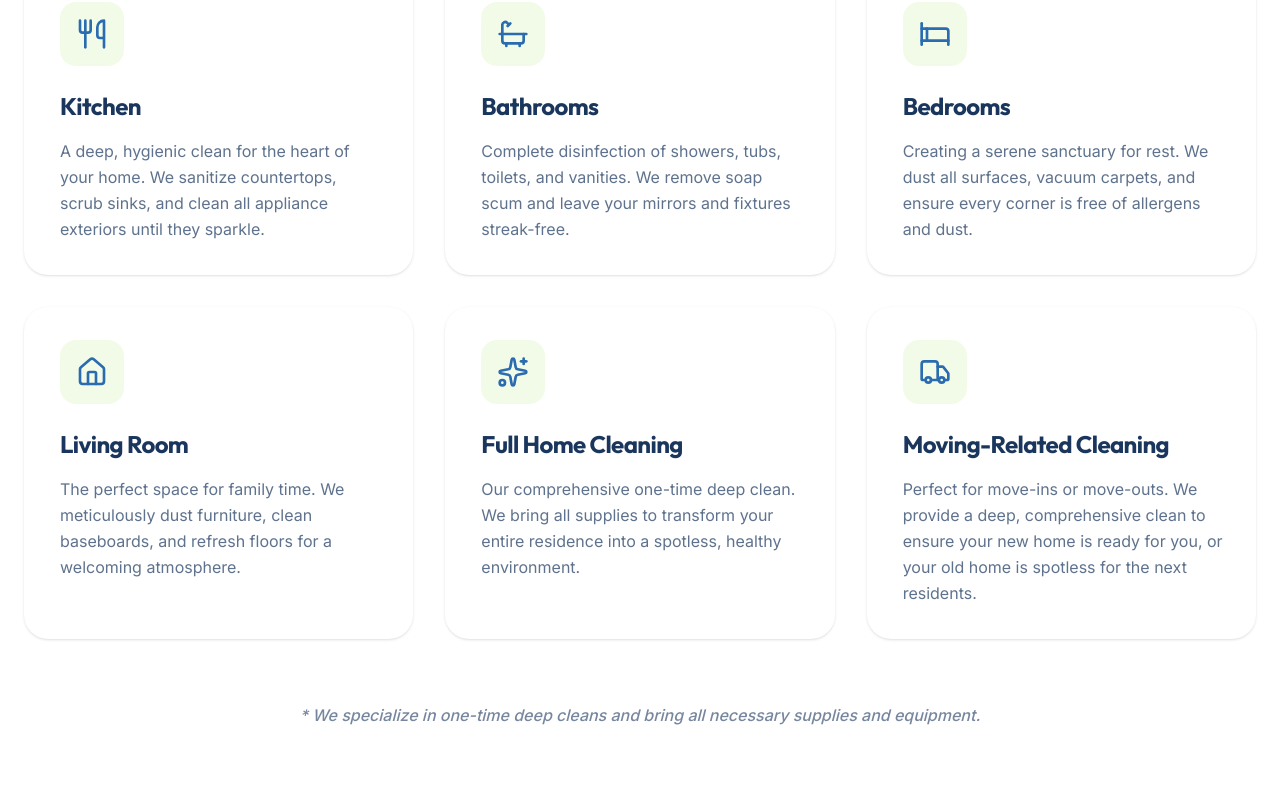
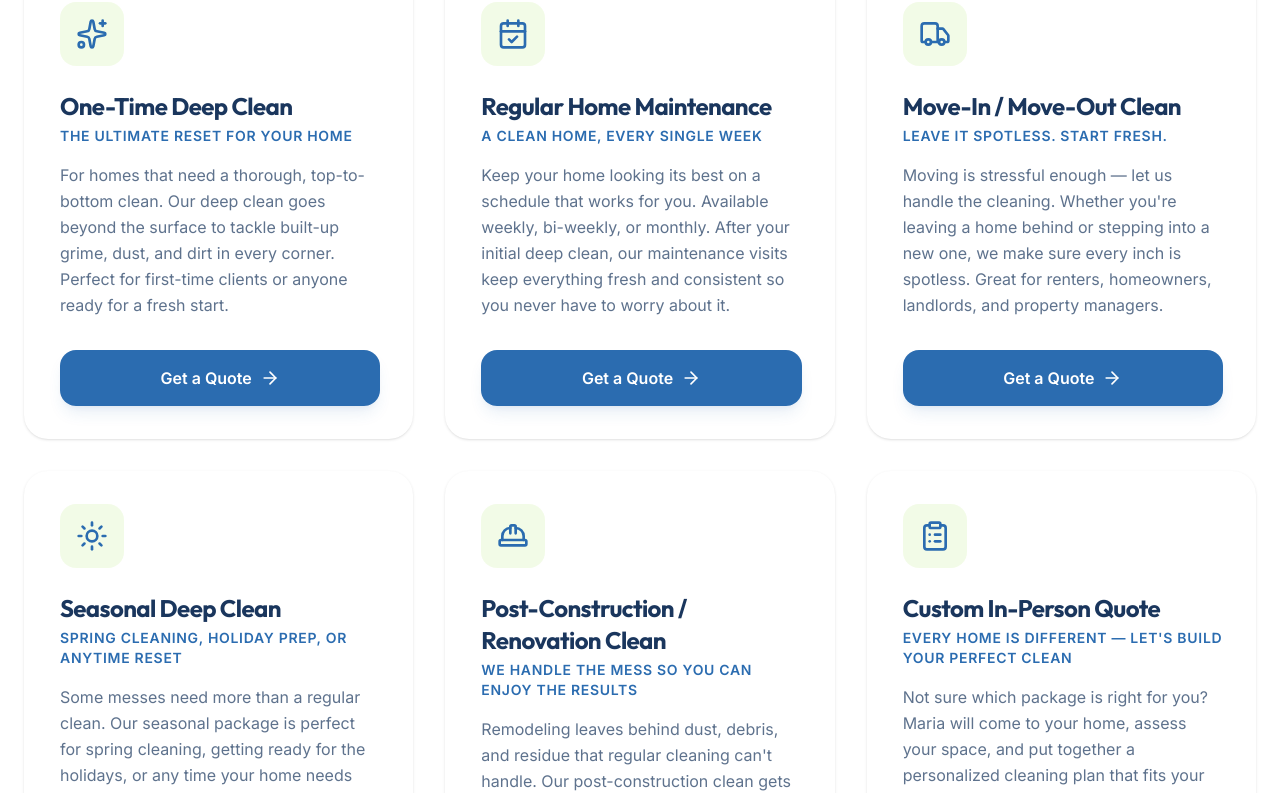
Before and after one commit to bryanaramburo/Cleaning-services-Solutions-LLC, a React (Vite) app: page / in a window 1280 px wide. Shown: the part 1120-1913 px from the top of the page. Built offline with nearby package versions, Linux system fonts and the light colour scheme.

Commit message:
Update App.tsx

```diff
--- a/src/App.tsx
+++ b/src/App.tsx
@@ -20,10 +20,10 @@ import {
   X,
   Star,
   CheckCircle2,
-  Utensils,
-  Bath,
-  Bed,
-  Home,
+  CalendarCheck,
+  Sun,
+  HardHat,
+  ClipboardList,
   ArrowRight,
   Truck,
   Languages
@@ -179,6 +179,7 @@ const SectionHeading = ({ title, subtitle, light = false }: { title: string; sub
 export default function App() {
   const [isMenuOpen, setIsMenuOpen] = useState(false);
   const [isScrolled, setIsScrolled] = useState(false);
+  const [selectedService, setSelectedService] = useState("");
 
   useEffect(() => {
     const handleScroll = () => setIsScrolled(window.scrollY > 50);
@@ -196,12 +197,42 @@ export default function App() {
   };
 
   const services = [
-    { title: "Kitchen",                icon: <Utensils className="text-brand-blue" size={32} />, desc: "A deep, hygienic clean for the heart of your home. We sanitize countertops, scrub sinks, and clean all appliance exteriors until they sparkle." },
-    { title: "Bathrooms",              icon: <Bath     className="text-brand-blue" size={32} />, desc: "Complete disinfection of showers, tubs, toilets, and vanities. We remove soap scum and leave your mirrors and fixtures streak-free." },
-    { title: "Bedrooms",               icon: <Bed      className="text-brand-blue" size={32} />, desc: "Creating a serene sanctuary for rest. We dust all surfaces, vacuum carpets, and ensure every corner is free of allergens and dust." },
-    { title: "Living Room",            icon: <Home     className="text-brand-blue" size={32} />, desc: "The perfect space for family time. We meticulously dust furniture, clean baseboards, and refresh floors for a welcoming atmosphere." },
-    { title: "Full Home Cleaning",     icon: <Sparkles className="text-brand-blue" size={32} />, desc: "Our comprehensive one-time deep clean. We bring all supplies to transform your entire residence into a spotless, healthy environment." },
-    { title: "Moving-Related Cleaning",icon: <Truck    className="text-brand-blue" size={32} />, desc: "Perfect for move-ins or move-outs. We provide a deep, comprehensive clean to ensure your new home is ready for you, or your old home is spotless for the next residents." },
+    {
+      title: "One-Time Deep Clean",
+      tagline: "The Ultimate Reset for Your Home",
+      icon: <Sparkles className="text-brand-blue" size={32} />,
+      desc: "For homes that need a thorough, top-to-bottom clean. Our deep clean goes beyond the surface to tackle built-up grime, dust, and dirt in every corner. Perfect for first-time clients or anyone ready for a fresh start."
+    },
+    {
+      title: "Regular Home Maintenance",
+      tagline: "A Clean Home, Every Single Week",
+      icon: <CalendarCheck className="text-brand-blue" size={32} />,
+      desc: "Keep your home looking its best on a schedule that works for you. Available weekly, bi-weekly, or monthly. After your initial deep clean, our maintenance visits keep everything fresh and consistent so you never have to worry about it."
+    },
+    {
+      title: "Move-In / Move-Out Clean",
+      tagline: "Leave It Spotless. Start Fresh.",
+      icon: <Truck className="text-brand-blue" size={32} />,
+      desc: "Moving is stressful enough — let us handle the cleaning. Whether you're leaving a home behind or stepping into a new one, we make sure every inch is spotless. Great for renters, homeowners, landlords, and property managers."
+    },
+    {
+      title: "Seasonal Deep Clean",
+      tagline: "Spring Cleaning, Holiday Prep, or Anytime Reset",
+      icon: <Sun className="text-brand-blue" size={32} />,
+      desc: "Some messes need more than a regular clean. Our seasonal package is perfect for spring cleaning, getting ready for the holidays, or any time your home needs extra attention. Book it once or add it on top of your regular schedule."
+    },
+    {
+      title: "Post-Construction / Renovation Clean",
+      tagline: "We Handle the Mess So You Can Enjoy the Results",
+      icon: <HardHat className="text-brand-blue" size={32} />,
+      desc: "Remodeling leaves behind dust, debris, and residue that regular cleaning can't handle. Our post-construction clean gets your newly renovated space ready to live in. Safe, thorough, and detail-oriented."
+    },
+    {
+      title: "Custom In-Person Quote",
+      tagline: "Every Home Is Different — Let's Build Your Perfect Clean",
+      icon: <ClipboardList className="text-brand-blue" size={32} />,
+      desc: "Not sure which package is right for you? Maria will come to your home, assess your space, and put together a personalized cleaning plan that fits your needs and budget. No pressure, no guessing — just an honest quote tailored to your home."
+    },
   ];
 
   const trustPoints = [
@@ -216,7 +247,10 @@ export default function App() {
     e.preventDefault();
     const formData = new FormData(e.currentTarget);
     const data = Object.fromEntries(formData.entries());
-    const message = `New Quote Request:\nName: ${data.name}\nPhone: ${data.phone}\nEmail: ${data.email}\nAddress: ${data.address}\nService: ${data.service}`;
+    let message = `New Quote Request:\nName: ${data.name}\nPhone: ${data.phone}\nEmail: ${data.email}\nAddress: ${data.address}\nService: ${data.service}`;
+    if (data.frequency) {
+      message += `\nFrequency: ${data.frequency}`;
+    }
     window.location.href = `sms:7703770635?body=${encodeURIComponent(message)}`;
   };
 
@@ -330,7 +364,7 @@ export default function App() {
       {/* Services Section */}
       <section id="services" className="py-24 bg-white">
         <div className="max-w-7xl mx-auto px-6">
-          <SectionHeading title="Our Cleaning Services" subtitle="What We Clean" />
+          <SectionHeading title="Our Cleaning Packages" subtitle="What We Offer" />
           <div className="grid md:grid-cols-2 lg:grid-cols-3 gap-8">
             {services.map((service, idx) => (
               <motion.div
@@ -339,21 +373,31 @@ export default function App() {
                 whileInView={{ opacity: 1, y: 0 }}
                 viewport={{ once: true }}
                 transition={{ delay: idx * 0.1 }}
-                className="group bg-white p-8 rounded-3xl border-l-4 border-transparent border-y border-r border-gray-100 shadow-sm hover:shadow-xl hover:border-l-brand-blue hover:bg-brand-mint/10 hover:-translate-y-1 transition-all duration-300 relative overflow-hidden"
+                className="group bg-white p-8 rounded-3xl border-l-4 border-transparent border-y border-r border-gray-100 shadow-sm hover:shadow-xl hover:border-l-brand-blue hover:bg-brand-mint/10 hover:-translate-y-1 transition-all duration-300 relative overflow-hidden flex flex-col h-full"
               >
                 <div className="absolute top-0 right-0 p-4 opacity-0 group-hover:opacity-100 transition-opacity">
                   <Sparkles className="text-brand-green/30" size={40} />
                 </div>
-                <div className="bg-brand-mint/30 w-16 h-16 rounded-2xl flex items-center justify-center mb-6 group-hover:bg-brand-mint/50 transition-colors">
+                <div className="bg-brand-mint/30 w-16 h-16 rounded-2xl flex items-center justify-center mb-6 group-hover:bg-brand-mint/50 transition-colors shrink-0">
                   {service.icon}
                 </div>
-                <h3 className="text-2xl font-display font-bold mb-4 text-brand-navy">{service.title}</h3>
-                <p className="text-brand-navy/70 leading-relaxed">{service.desc}</p>
+                <h3 className="text-2xl font-display font-bold mb-1 text-brand-navy">{service.title}</h3>
+                <p className="text-brand-blue font-bold text-sm mb-4 uppercase tracking-wider">{service.tagline}</p>
+                <p className="text-brand-navy/70 leading-relaxed mb-8">{service.desc}</p>
+                <a
+                  href="#contact"
+                  className="mt-auto w-full bg-brand-blue text-white py-4 rounded-2xl font-bold flex items-center justify-center gap-2 hover:bg-brand-navy transition-all shadow-lg shadow-brand-blue/10 group/btn"
+                >
+                  Get a Quote
+                  <ArrowRight size={20} className="group-hover/btn:translate-x-1 transition-transform" />
+                </a>
               </motion.div>
             ))}
           </div>
           <div className="mt-16 text-center">
-            <p className="text-brand-navy/60 font-medium italic">* We specialize in one-time deep cleans and bring all necessary supplies and equipment.</p>
+            <p className="text-brand-navy/60 font-medium italic">
+              * All packages include our satisfaction guarantee. We bring all supplies and equipment — you don't need to provide a thing.
+            </p>
           </div>
         </div>
       </section>
@@ -513,17 +557,46 @@ export default function App() {
                   </div>
                   <div className="space-y-2">
                     <label className="text-sm font-bold text-brand-navy uppercase tracking-wide">Service Requested</label>
-                    <select required name="service" className="w-full px-6 py-4 rounded-2xl border border-gray-200 focus:border-brand-blue focus:ring-4 focus:ring-brand-blue/10 outline-none transition-all bg-white appearance-none min-h-[56px]">
+                    <select
+                      required
+                      name="service"
+                      value={selectedService}
+                      onChange={(e) => setSelectedService(e.target.value)}
+                      className="w-full px-6 py-4 rounded-2xl border border-gray-200 focus:border-brand-blue focus:ring-4 focus:ring-brand-blue/10 outline-none transition-all bg-white appearance-none min-h-[56px]"
+                    >
                       <option value="">Select a service...</option>
-                      <option>Full Home Cleaning</option>
-                      <option>Moving-Related Cleaning</option>
-                      <option>Kitchen Only</option>
-                      <option>Bathrooms Only</option>
-                      <option>Bedrooms Only</option>
-                      <option>Living Room Only</option>
+                      <option>One-Time Deep Clean</option>
+                      <option>Regular Home Maintenance</option>
+                      <option>Move-In / Move-Out Clean</option>
+                      <option>Seasonal Deep Clean</option>
+                      <option>Post-Construction / Renovation Clean</option>
+                      <option>Custom In-Person Quote</option>
                     </select>
                   </div>
                 </div>
+
+                {/* Frequency dropdown — only shows when a service is selected and it's not a custom quote */}
+                {selectedService && selectedService !== "Custom In-Person Quote" && (
+                  <motion.div
+                    initial={{ opacity: 0, height: 0 }}
+                    animate={{ opacity: 1, height: 'auto' }}
+                    className="space-y-2 overflow-hidden"
+                  >
+                    <label className="text-sm font-bold text-brand-navy uppercase tracking-wide">Cleaning Frequency</label>
+                    <select
+                      required
+                      name="frequency"
+                      className="w-full px-6 py-4 rounded-2xl border border-gray-200 focus:border-brand-blue focus:ring-4 focus:ring-brand-blue/10 outline-none transition-all bg-white appearance-none min-h-[56px]"
+                    >
+                      <option value="">Select a frequency...</option>
+                      <option>One-Time Only</option>
+                      <option>Weekly</option>
+                      <option>Bi-Weekly (Every 2 Weeks)</option>
+                      <option>Monthly</option>
+                    </select>
+                  </motion.div>
+                )}
+
                 <button type="submit" className="w-full bg-brand-blue text-white py-5 rounded-2xl font-bold text-xl flex items-center justify-center gap-3 hover:bg-brand-navy transition-all shadow-xl shadow-brand-blue/20 group">
                   <MessageSquare size={24} /> Send Quote Request via SMS <ChevronRight className="group-hover:translate-x-1 transition-transform" />
                 </button>
```
